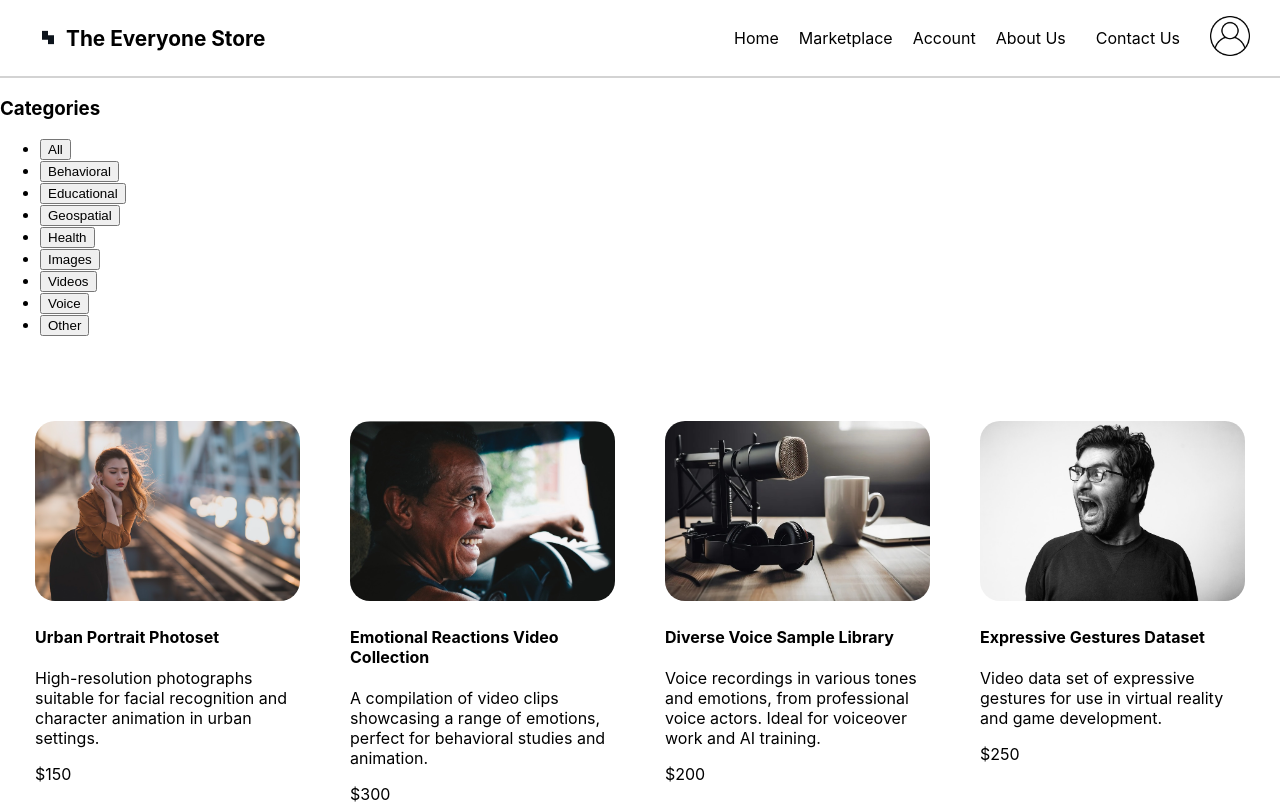
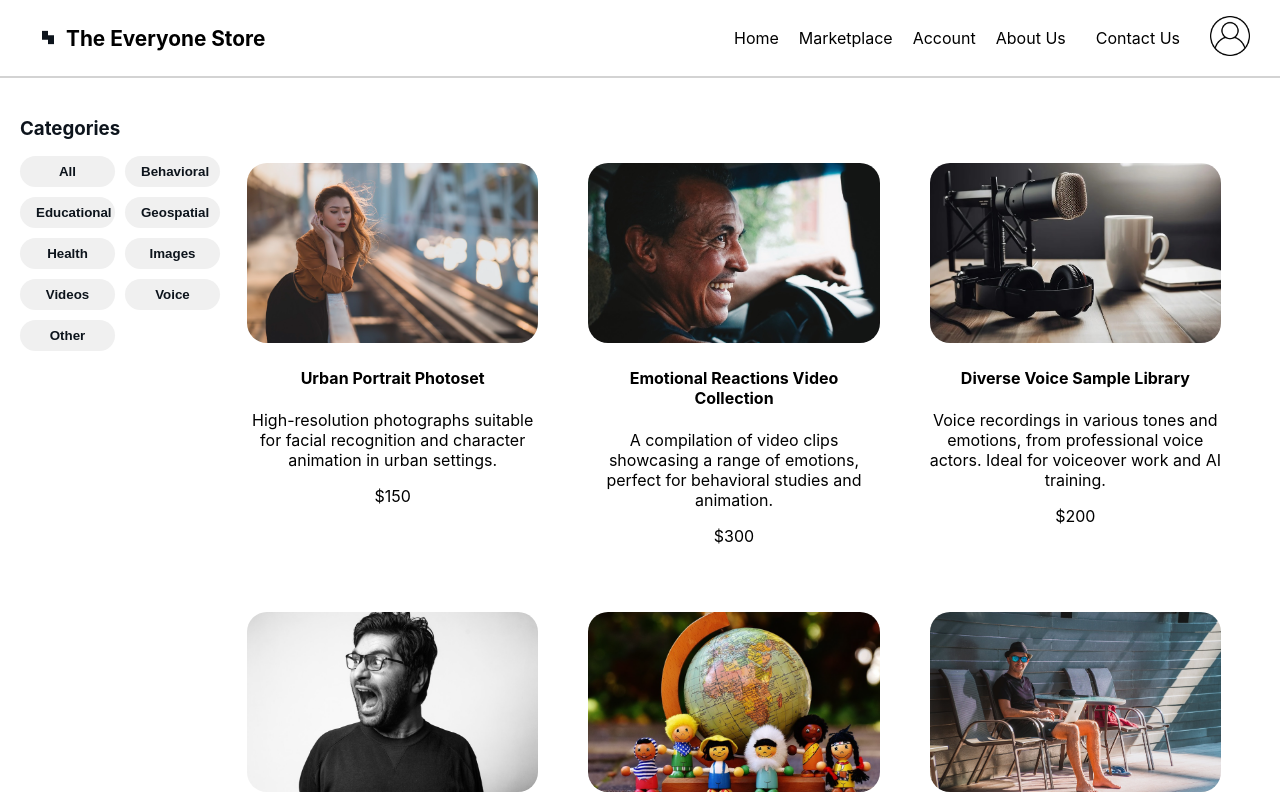
Before and after one commit to simonnilsson90/EksjoSot_Frontend, a React (Create React App) app: page /market in a window 1280 px wide. Shown: the top 804 px of the page. Built offline with nearby package versions, Linux system fonts and the light colour scheme.

Commit message:
Restore to previous version of .css

```diff
--- a/src/components/marketplace/CategoryFilter.css
+++ b/src/components/marketplace/CategoryFilter.css
@@ -1,9 +1,8 @@
 .category-filter {
     display: block;
     width: 200px; /* Adjust if necessary */
-    position: fixed;
+    top: 5%;
     left: 0;
-    top: 0;
     padding: 20px;
     background-color: #fff;
 }
--- a/src/components/marketplace/CategoryFilter.js
+++ b/src/components/marketplace/CategoryFilter.js
@@ -1,20 +1,16 @@
 import React from "react";
+import "./CategoryFilter.css";
 
 const CategoryFilter = ({category, onCategoryChange}) => {
     const categories = ['All', 'Behavioral', 'Educational', 'Geospatial', 'Health', 'Images', 'Videos', 'Voice', 'Other'];
 
     return (
-        <aside className="category-filter p-3" >
-            <h3 className="mb-3">Categories</h3>
-            <ul className="list-unstyled d-flex flex-wrap" style={{gap: '5px'}} >
+        <aside className="category-filter">
+            <h3>Categories</h3>
+            <ul>
                 {categories.map((cat) =>
-                    <li key={cat} className="mb-2">
-                        <button
-                            onClick={() => onCategoryChange(cat)}
-                            className={`btn ${category === cat ? 'btn-primary' : 'btn-outline-secondary'} btn-block`}
-                        >
-                            {cat}
-                        </button>
+                    <li key={cat} className={category === cat ? 'active' : ''}>
+                        <button onClick={() => onCategoryChange(cat)}>{cat}</button>
                     </li>
                 )}
             </ul>
@@ -22,4 +18,5 @@
     );
 }
 
+
 export default CategoryFilter;
--- /dev/null
+++ b/src/components/marketplace/DatasetList.css
@@ -0,0 +1,19 @@
+.dataset-list {
+    display: grid;
+    grid-template-columns: repeat(auto-fill, minmax(250px, 1fr));
+    gap: 20px;
+    padding: 20px;
+    margin-top: 50px;
+}
+
+.dataset-item {
+    padding: 15px;
+    text-align: center;
+}
+
+.dataset-item img {
+    width: 100%;
+    height: 180px;
+    border-radius: 20px;
+    object-fit: cover;
+}
--- a/src/components/marketplace/DatasetList.js
+++ b/src/components/marketplace/DatasetList.js
@@ -1,11 +1,12 @@
 import React from 'react';
+import "./DatasetList.css";
 
 const DatasetList = ({ datasets }) => {
     return (
-        <div style={datasetList}>
+        <div className="dataset-list">
             {datasets.map((dataset) => (
-                <div key={dataset.id} style={datasetitem}>
-                    <img src={`/images/marketplace/${dataset.imagePreview}`} alt={dataset.title} style={dataSetImage} />
+                <div key={dataset.id} className="dataset-item">
+                    <img src={`/images/marketplace/${dataset.imagePreview}`} alt={dataset.title} />
                     <h4>{dataset.title}</h4>
                     <p>{dataset.description}</p>
                     <p className="price">${dataset.price}</p>
@@ -15,24 +16,4 @@
     );
 };
 
-const datasetitem = {
-    padding: '15px',
-    textAlign: 'left',
-};
-
-const datasetList = {
-    display: 'grid',
-    gap: '20px',
-    padding: '20px',
-    marginTop: '50px',
-    gridTemplateColumns: 'repeat(auto-fill, minmax(250px, 1fr))',
-}
-
-const dataSetImage = {
-    width: '100%',
-    height: '180px',
-    borderRadius: '20px',
-    objectFit: 'cover',
-}
-
 export default DatasetList;
--- a/src/views/HomePage.css
+++ b/src/views/HomePage.css
@@ -26,6 +26,7 @@
   font-size: 38px;
 }
 
+
 .features-section {
   display: flex;
   justify-content: center;
@@ -33,11 +34,13 @@
   flex-direction: column;
   margin-top: 20px;
   margin-bottom: 10%;
+
 }
 
 .features-section img {
   width: 60%;
   border-radius: 10%;
+
 }
 
 .features-section h1 {
--- a/src/views/HomePage.js
+++ b/src/views/HomePage.js
@@ -5,7 +5,6 @@
 import feature2 from "../assets/images/homepage/img2.png";
 import feature3 from "../assets/images/homepage/img3.png";
 import feature4 from "../assets/images/homepage/img4.png";
-import NavbarComponent from "../components/NavbarComponent";
 
 function HomePage() {
   return (
--- a/src/views/MarketPage.css
+++ b/src/views/MarketPage.css
@@ -1,7 +1,6 @@
 .marketplace {
     display: flex;
     gap: 20px;
-
 }
 
 .filters-container {
--- a/src/views/MarketPage.js
+++ b/src/views/MarketPage.js
@@ -1,5 +1,5 @@
 import React, {useState} from 'react';
-import './MarketPage.css'; // You might adjust or remove some custom styles
+import './MarketPage.css';
 
 import CategoryFilter from '../components/marketplace/CategoryFilter.js';
 import DatasetList from '../components/marketplace/DatasetList.js';
@@ -20,6 +20,7 @@
         filterDatasets(newCategory);
     };
 
+
     const filterDatasets = (category) => {
         const filteredDatasets = dummyData
             .filter(dataset =>
@@ -28,18 +29,11 @@
     };
 
     return (
-        // Use Bootstrap's row and col classes for layout
-        <div className="container-fluid">
-            <div className="row">
-                <div className="col-md-2"> {/* Adjusted for Bootstrap's 12-column grid */}
-                    <div className="filters-container d-flex flex-column align-items-center gap-3"> {/* Bootstrap 5 utility classes */}
-                        <CategoryFilter category={filters.category} onCategoryChange={handleCategoryChange}/>
-                    </div>
-                </div>
-                <div className="col-md-10">
-                    <DatasetList datasets={datasets}/>
-                </div>
+        <div className="marketplace">
+            <div className="filters-container">
+                <CategoryFilter category={filters.category} onCategoryChange={handleCategoryChange}/>
             </div>
+            <DatasetList datasets={datasets}/>
         </div>
     );
 };
```
Lines whose indentation alone changed are shown as unchanged.
